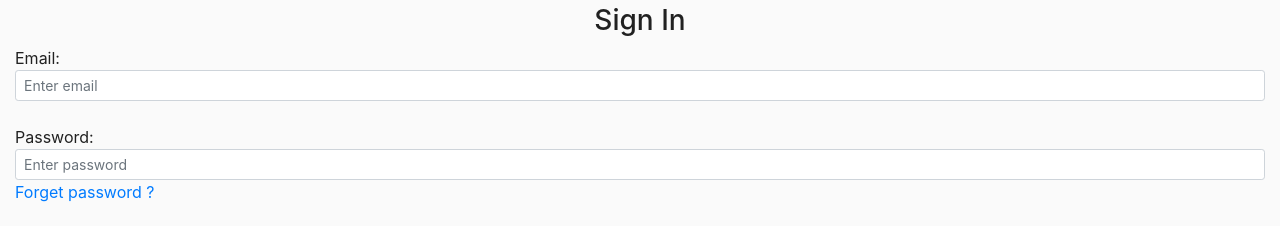
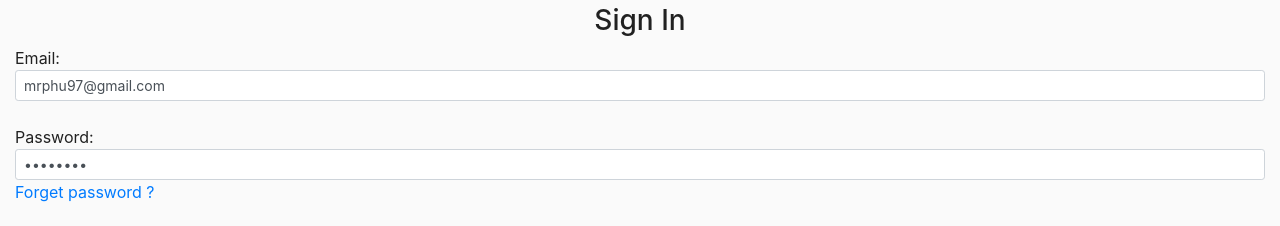
Before and after one commit to Yafuo/Thesis, an Angular app in the folder app-ui/: page /landing/login in a window 1280 px wide. Shown: the part 180-406 px from the top of the page. Built offline with nearby package versions, Linux system fonts and the light colour scheme.

Commit message:
Add files via upload
On Pal, add login validation real-time.

```diff
--- a/app-ui/src/app/landing/login.component.html
+++ b/app-ui/src/app/landing/login.component.html
@@ -16,12 +16,30 @@
         <div class="header">
           <div class="login-form">
             <div class="form-group mb-4">
-              <label for="email" class="mb-0">Email:</label>
-              <input type="email" class="form-control form-control-sm" #email placeholder="Enter email">
+              <label class="mb-0">Email:</label>
+              <input type="email" class="form-control form-control-sm" required
+                     placeholder="Enter email" [(ngModel)]="user.email" #email= "ngModel" pattern="^[a-zA-Z0-9]+\@\D+\.\D+">
+              <div *ngIf="email.invalid && (email.dirty || email.touched)" class="form-control-sm alert-danger">
+                <div *ngIf="email.errors.required">
+                  Email is required.
+                </div>
+                <div *ngIf="email.errors.pattern">
+                  Email must have <@>, <.>.
+                </div>
+              </div>
             </div>
             <div class="form-group mb-4">
-              <label for="password" class="mb-0">Password:</label>
-              <input type="password" class="form-control form-control-sm" #password placeholder="Enter password">
+              <label class="mb-0">Password:</label>
+              <input type="password" class="form-control form-control-sm" required minlength="8" #pass = "ngModel"
+                     placeholder="Enter password" [(ngModel)]="user.password" #password>
+              <div *ngIf="pass.invalid && (pass.dirty || pass.touched)" class="form-control-sm alert-danger">
+                <div *ngIf="pass.errors.required">
+                  Password is required.
+                </div>
+                <div *ngIf="pass.errors.minlength">
+                  Password must have at least 8 character.
+                </div>
+              </div>
               <a href="">Forget password ?</a>
             </div>
             <div class="form-group mb-0">
--- a/app-ui/src/app/landing/login.component.ts
+++ b/app-ui/src/app/landing/login.component.ts
@@ -1,7 +1,7 @@
 import {Component, OnInit} from '@angular/core';
-import {HttpClient} from "@angular/common/http";
 import {faBars, faArrowLeft} from "@fortawesome/free-solid-svg-icons";
 import {faGithub} from "@fortawesome/free-brands-svg-icons";
+import {User} from "./signup/signup.component";
 
 @Component({
   selector: 'app-login',
@@ -14,13 +14,14 @@ export class LoginComponent implements OnInit {
   faBars = faBars;
   faArrowLeft = faArrowLeft;
   faGithub = faGithub;
-  constructor(private http: HttpClient) { }
+  user = new User('mrphu97@gmail.com', '1234qwer', '1234qwer');
+  constructor() { }
 
   ngOnInit() {
   }
 
   signin(email: string, password: string) {
-
+    console.log(email + '\n' + password);
   }
 
 }
```
